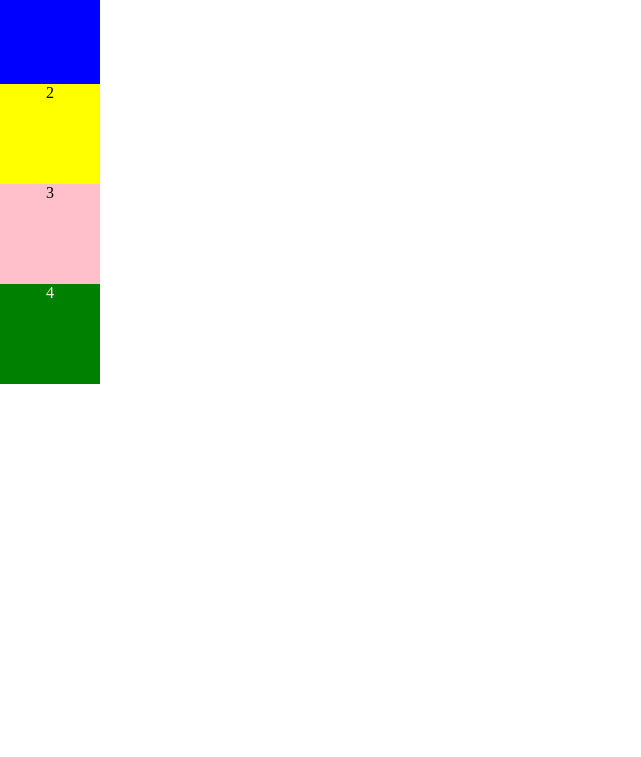
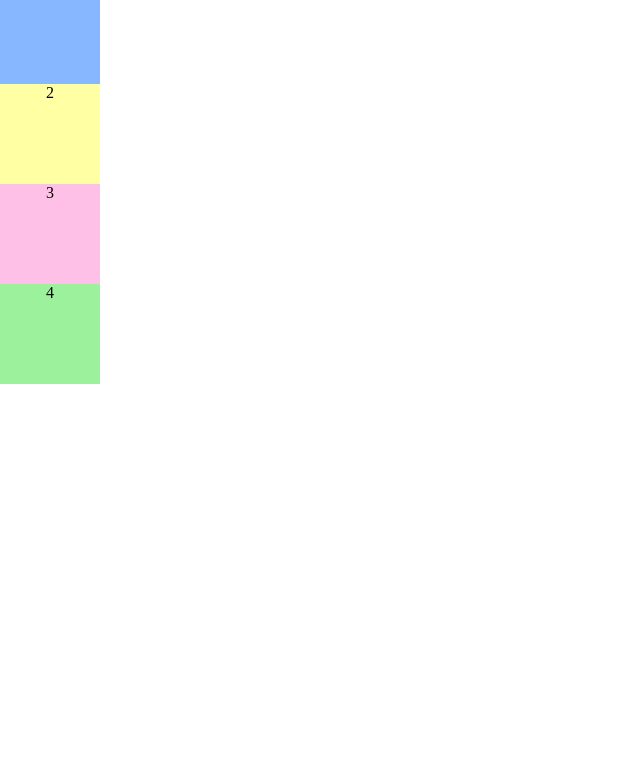
Before and after one commit to conceptdev/web-samples, a plain HTML site: page dual-screen-css/boxes-future.html in a window 1280 px wide. Shown: the part 43-800 px from the top of the page, without its empty margins (0-641 px from the left). Drawn offline with Linux system fonts and the light colour scheme.

Commit message:
lighter colors in future demo
so it's easier to distinguish from the original page

```diff
--- a/dual-screen-css/boxstyles-future.css
+++ b/dual-screen-css/boxstyles-future.css
@@ -42,30 +42,28 @@
   .blue {
       height: 100px;
       width: 100px;
-      background-color: blue;
+      background-color: rgb(134, 183, 255);
       text-align: center;
-      color: white;
   }
 
   .yellow {
       height: 100px;
       width: 100px;
-      background-color: yellow;
+      background-color: rgb(255, 255, 164);
       text-align: center;
   }
 
   .pink {
       height: 100px;
       width: 100px;
-      background-color: pink;
+      background-color: rgb(255, 192, 231);
       text-align: center;
   }
 
   .green {
       height: 100px;
       width: 100px;
-      background-color: green;
-      color: white;
+      background-color: rgb(156, 241, 156);
       text-align: center;
   }
 
@@ -87,7 +85,6 @@
         position: absolute;
         left: calc(env(fold-left) - 100px);
         top: 0;
-        background-color: blue;
         text-align: center;
     }
 
@@ -97,7 +94,6 @@
         position: absolute;
         left: calc(env(fold-left) + env(fold-width)); /*fold-right*/
         top: 0;
-        background-color: yellow;
         text-align: center;
     }
 
@@ -107,7 +103,6 @@
         position: absolute;
         left: 0;
         bottom: 0;
-        background-color: pink;
         text-align: center;
     }
 
@@ -117,7 +112,6 @@
         position: absolute;
         left: calc(env(fold-left) + env(fold-width)); /*fold-width*/
         bottom: 0;
-        background-color: green;
         text-align: center;
     }
   }
@@ -159,7 +153,7 @@
         text-align: center;
     }
   }
-  @media (vertical-viewport-segments:1) and (vertical-viewport-segments:0) {
+  @media (vertical-viewport-segments:1) and (vertical-viewport-segments:1) {
 
     .fold {
       height: 0;
```
